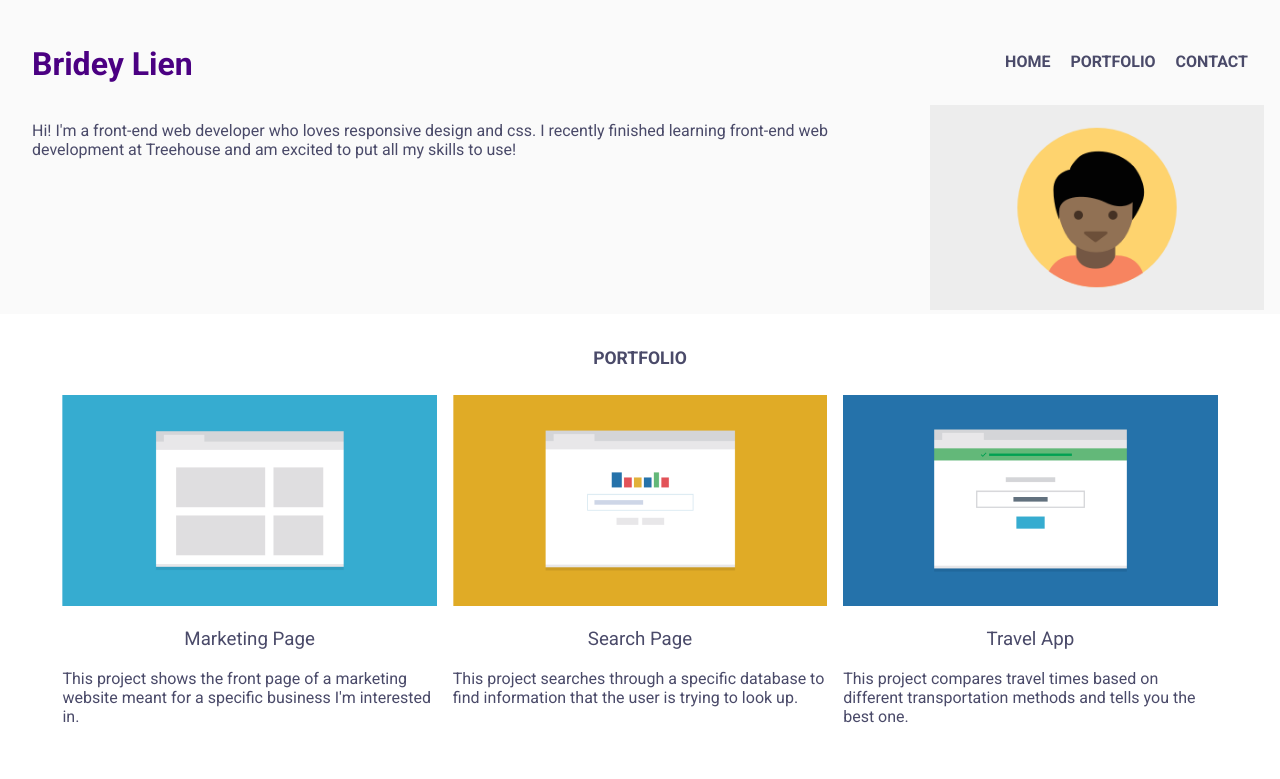
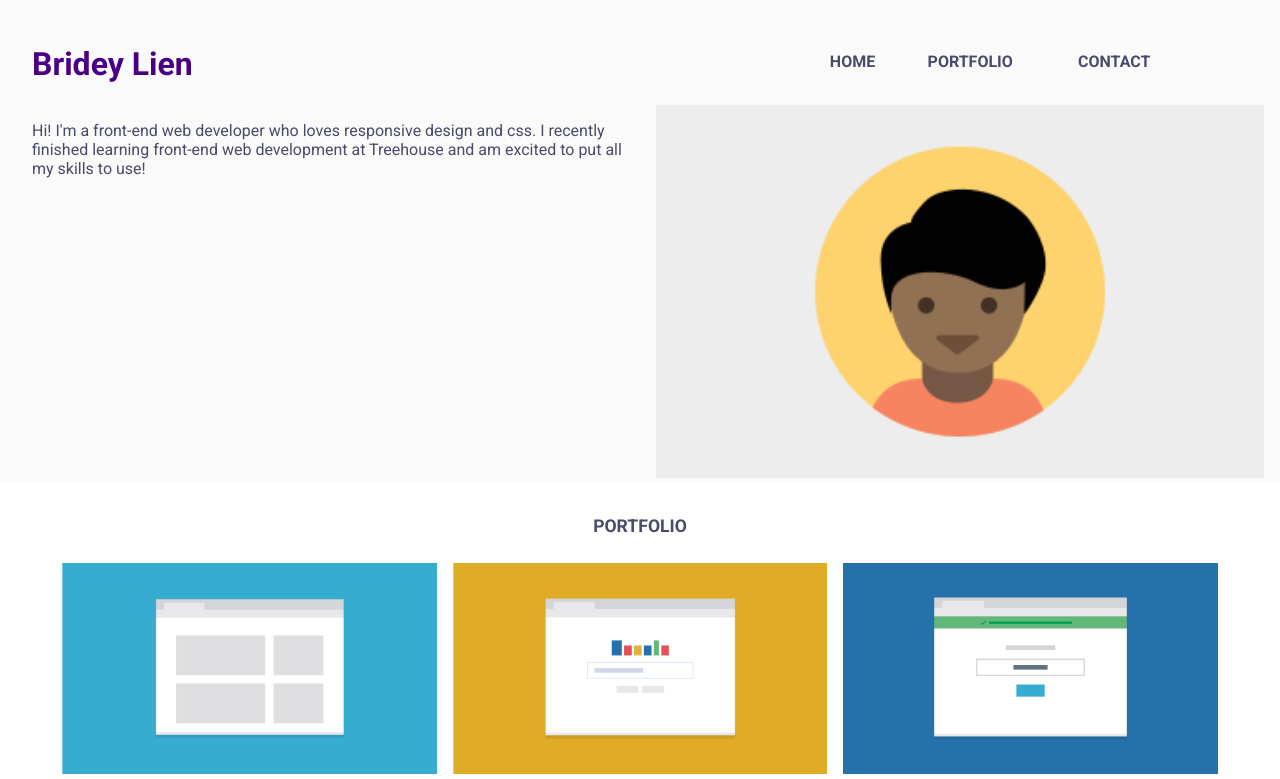
Before and after one commit to BrideyL/techdegree-project-2, a plain HTML site: page index.html in a window 1280 px wide. Shown: the top 779 px of the page. Drawn offline with Linux system fonts and the light colour scheme.

Commit message:
corrections

```diff
--- a/styles.css
+++ b/css/styles.css
@@ -99,15 +99,21 @@ header {
     flex-direction: row-reverse;
 }
 .bio div {
-    flex-basis: 40%;
+    flex-basis: 100%;
 
 }
-.nav ul {
+.bio p{
+  flex-basis: 100%;
+
+}
+.nav {
     display: flex;
     justify-content: center;
+    text-align: center;
 }
 .nav li {
     background-color: transparent;
+    display: inline-block;
 }
 li {
     flex-basis: 20%;
--- a/index.html
+++ b/index.html
@@ -4,7 +4,7 @@
   <meta charset="utf-8">
   <title>Bridey Lien's Portfolio</title>
   <meta name="viewport" content="width=device-width, initial-scale=1.0">
-  <link rel="stylesheet" href="styles.css">
+  <link rel="stylesheet" href="css/styles.css">
   <link rel="preconnect" href="https://fonts.gstatic.com">
   <link href="https://fonts.googleapis.com/css2?family=Roboto:wght@400;700&display=swap" rel="stylesheet">
 </head>
```
